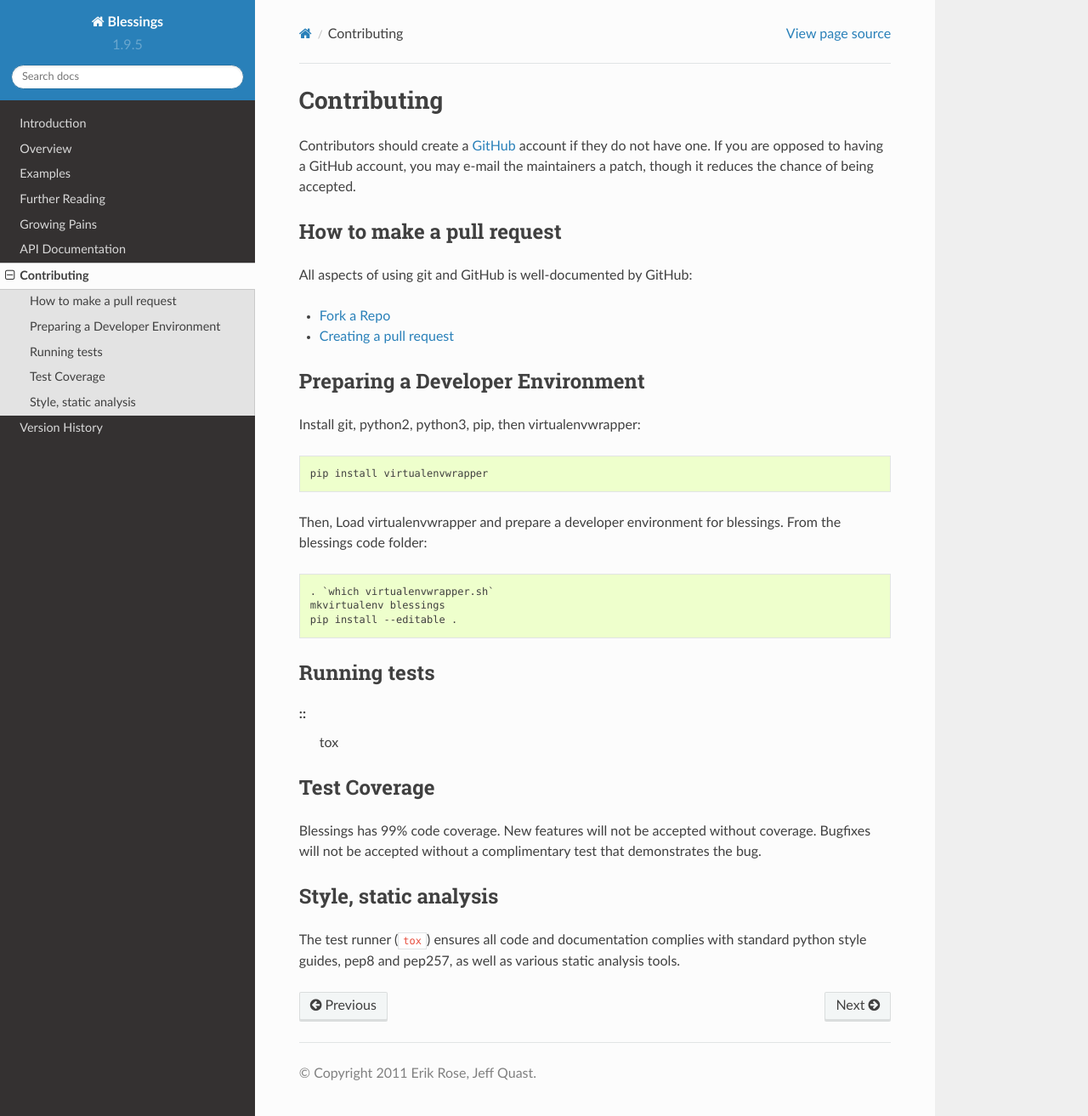
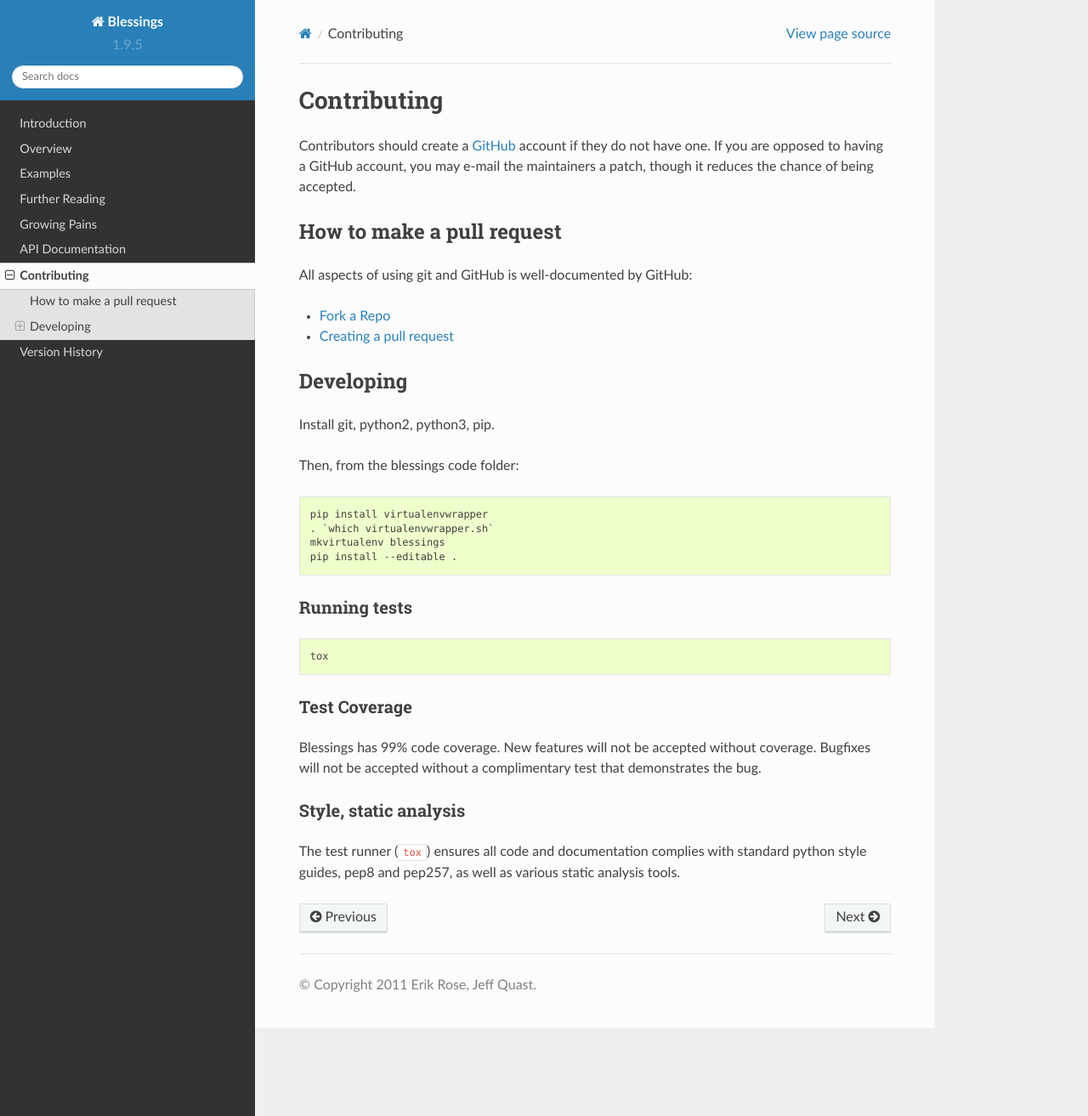
Before and after one commit to erikrose/blessings, a Sphinx documentation site: the page built from docs/contributing.rst, in a window 1280 px wide and 1313 px high. Shown: the whole window at 85% size. Built offline with Sphinx 7.4.7 and the Read the Docs theme 2.0.0, drawn with Linux system fonts in a browser that asks for light colours.

Commit message:
simplify contributing.rst

```diff
--- a/docs/contributing.rst
+++ b/docs/contributing.rst
@@ -15,35 +15,34 @@
 - `Creating a pull request
   <https://help.github.com/articles/creating-a-pull-request/>`_
 
-Preparing a Developer Environment
----------------------------------
+Developing
+----------
 
-Install git, python2, python3, pip, then virtualenvwrapper::
+Install git, python2, python3, pip.
+
+Then, from the blessings code folder::
 
     pip install virtualenvwrapper
-
-Then, Load virtualenvwrapper and prepare a developer environment
-for blessings.  From the blessings code folder::
-
     . `which virtualenvwrapper.sh`
     mkvirtualenv blessings
     pip install --editable .
 
 Running tests
--------------
+~~~~~~~~~~~~~
 
 ::
-        tox
+
+    tox
 
 Test Coverage
--------------
+~~~~~~~~~~~~~
 
 Blessings has 99% code coverage.  New features will not be accepted
 without coverage. Bugfixes will not be accepted without a complimentary
 test that demonstrates the bug.
 
 Style, static analysis
-----------------------
+~~~~~~~~~~~~~~~~~~~~~~
 
 The test runner (``tox``) ensures all code and documentation complies
 with standard python style guides, pep8 and pep257, as well as various
```
